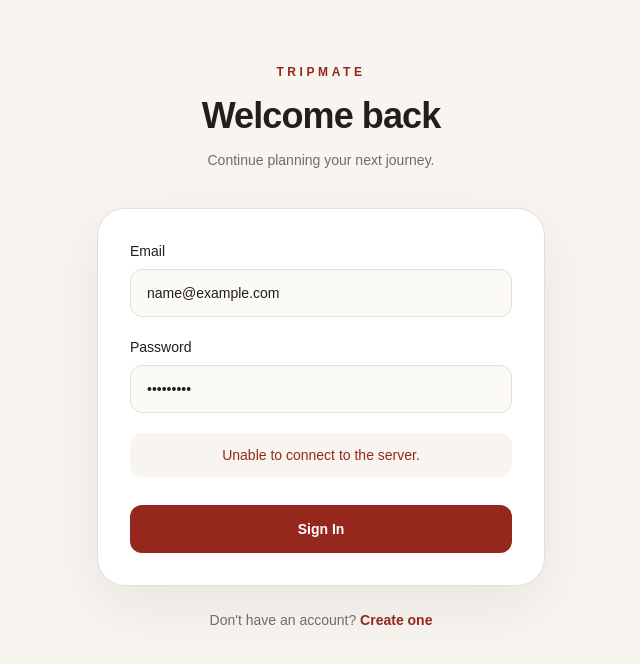
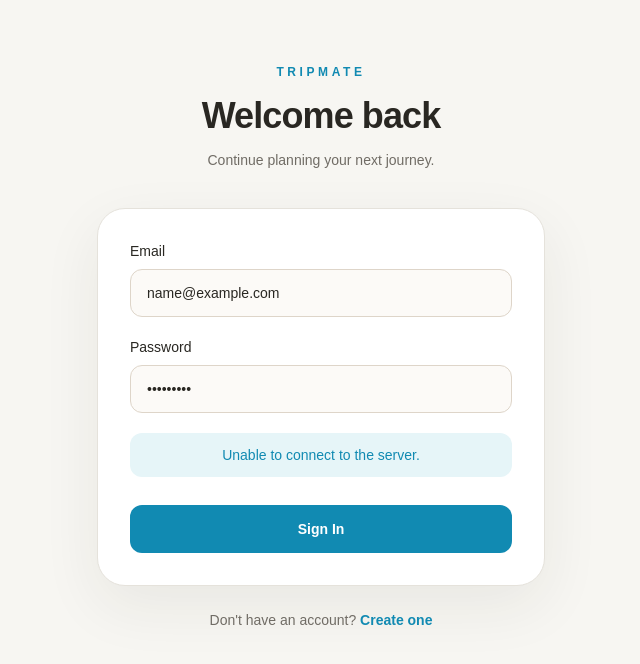
Before and after one commit to Chaitali2108-design/TripMate, a React (Vite) app: page /login in a window 1280 px wide. Both pictures are taken after typing "name@example.com", "Sample123" into the empty fields and a click on the button "Sign In". Shown: the top 664 px of the page, without its empty margins (319-959 px from the left). Built offline with nearby package versions, Linux system fonts and the light colour scheme; no server answers.

Commit message:
add styling of login page with different color

```diff
--- a/src/pages/Login.jsx
+++ b/src/pages/Login.jsx
@@ -1,9 +1,9 @@
 import { useState } from 'react'
-import { useNavigate } from 'react-router-dom'
-import { Link } from 'react-router-dom'
+import { useNavigate, Link } from 'react-router-dom'
 
 function Login() {
   const navigate = useNavigate()
+
   const [formData, setFormData] = useState({
     email: '',
     password: '',
@@ -53,31 +53,36 @@ setTimeout(() => {
   }
 
   return (
-    <main className="min-h-[calc(100vh-73px)] bg-[#F8F5F0] px-6 py-16">
+    <main className="min-h-[calc(100vh-73px)] bg-[#F7F6F2] px-6 py-16">
       <div className="mx-auto max-w-md">
 
+        {/* Header */}
         <div className="mb-9 text-center">
-          <p className="text-xs font-semibold uppercase tracking-[0.3em] text-[#95271D]">
+
+          <p className="text-xs font-semibold uppercase tracking-[0.3em] text-[#118AB2]">
             TripMate
           </p>
 
-          <h1 className="mt-4 text-4xl font-semibold tracking-tight text-[#211E1B]">
+          <h1 className="mt-4 text-4xl font-semibold tracking-tight text-[#292722]">
             Welcome back
           </h1>
 
-          <p className="mt-3 text-sm leading-6 text-[#716B64]">
+          <p className="mt-3 text-sm leading-6 text-[#706C65]">
             Continue planning your next journey.
           </p>
+
         </div>
 
+        {/* Form */}
         <form
           onSubmit={handleSubmit}
-          className="rounded-[1.75rem] border border-[#E5DED7] bg-white p-8 shadow-[0_20px_60px_rgba(33,30,27,0.07)]"
+          className="rounded-[1.75rem] border border-[#E5E2DB] bg-white p-8 shadow-[0_20px_60px_rgba(41,39,34,0.07)]"
         >
 
           {/* Email */}
           <div>
-            <label className="mb-2 block text-sm font-medium text-[#211E1B]">
+
+            <label className="mb-2 block text-sm font-medium text-[#292722]">
               Email
             </label>
 
@@ -88,13 +93,15 @@ setTimeout(() => {
               onChange={handleChange}
               placeholder="Enter your email"
               required
-              className="h-12 w-full rounded-xl border border-[#E5DED7] bg-[#FCFAF7] px-4 text-sm text-[#211E1B] outline-none transition focus:border-[#95271D] focus:ring-2 focus:ring-[#95271D]/10"
+              className="h-12 w-full rounded-xl border border-[#DED5C9] bg-[#FCFAF7] px-4 text-sm text-[#292722] outline-none transition focus:border-[#118AB2] focus:ring-2 focus:ring-[#118AB2]/10"
             />
+
           </div>
 
           {/* Password */}
           <div className="mt-5">
-            <label className="mb-2 block text-sm font-medium text-[#211E1B]">
+
+            <label className="mb-2 block text-sm font-medium text-[#292722]">
               Password
             </label>
 
@@ -105,13 +112,14 @@ setTimeout(() => {
               onChange={handleChange}
               placeholder="Enter your password"
               required
-              className="h-12 w-full rounded-xl border border-[#E5DED7] bg-[#FCFAF7] px-4 text-sm text-[#211E1B] outline-none transition focus:border-[#95271D] focus:ring-2 focus:ring-[#95271D]/10"
+              className="h-12 w-full rounded-xl border border-[#DED5C9] bg-[#FCFAF7] px-4 text-sm text-[#292722] outline-none transition focus:border-[#118AB2] focus:ring-2 focus:ring-[#118AB2]/10"
             />
+
           </div>
 
           {/* Message */}
           {message && (
-            <p className="mt-5 rounded-xl bg-[#F8F5F0] px-4 py-3 text-center text-sm text-[#95271D]">
+            <p className="mt-5 rounded-xl bg-[#E6F5F8] px-4 py-3 text-center text-sm text-[#118AB2]">
               {message}
             </p>
           )}
@@ -119,21 +127,24 @@ setTimeout(() => {
           {/* Button */}
           <button
             type="submit"
-            className="mt-7 h-12 w-full rounded-xl bg-[#95271D] text-sm font-semibold text-white transition-all duration-300 hover:-translate-y-0.5 hover:bg-[#7D2018] hover:shadow-lg"
+            className="mt-7 h-12 w-full rounded-xl bg-[#118AB2] text-sm font-semibold text-white transition-all duration-300 hover:-translate-y-0.5 hover:bg-[#0D6F91] hover:shadow-lg"
           >
             Sign In
           </button>
 
         </form>
 
-        <p className="mt-6 text-center text-sm text-[#716B64]">
+        {/* Register Link */}
+        <p className="mt-6 text-center text-sm text-[#706C65]">
           Don't have an account?{' '}
+
           <Link
             to="/register"
-  className="font-semibold text-[#95271D] hover:underline"
+            className="font-semibold text-[#118AB2] transition-colors hover:text-[#0D6F91] hover:underline"
           >
             Create one
           </Link>
+
         </p>
 
       </div>
```
Lines whose indentation alone changed are shown as unchanged.
